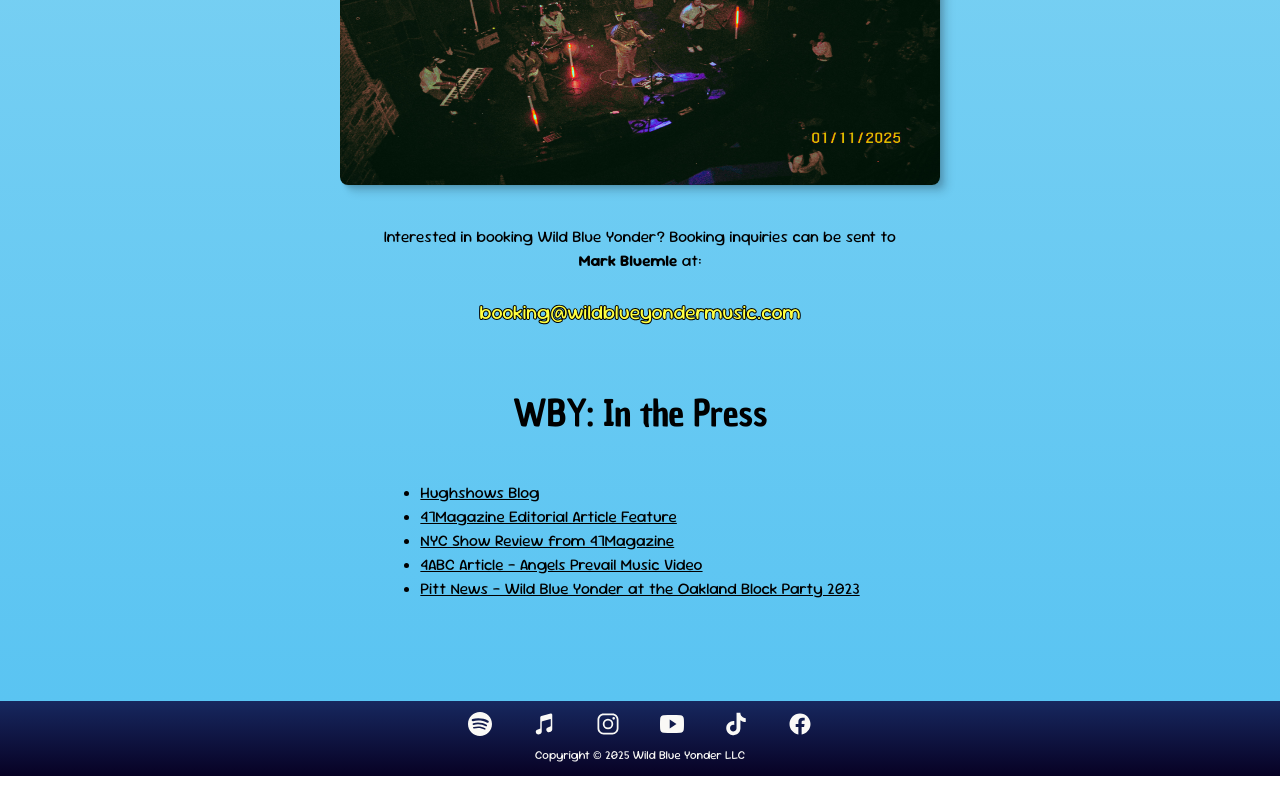
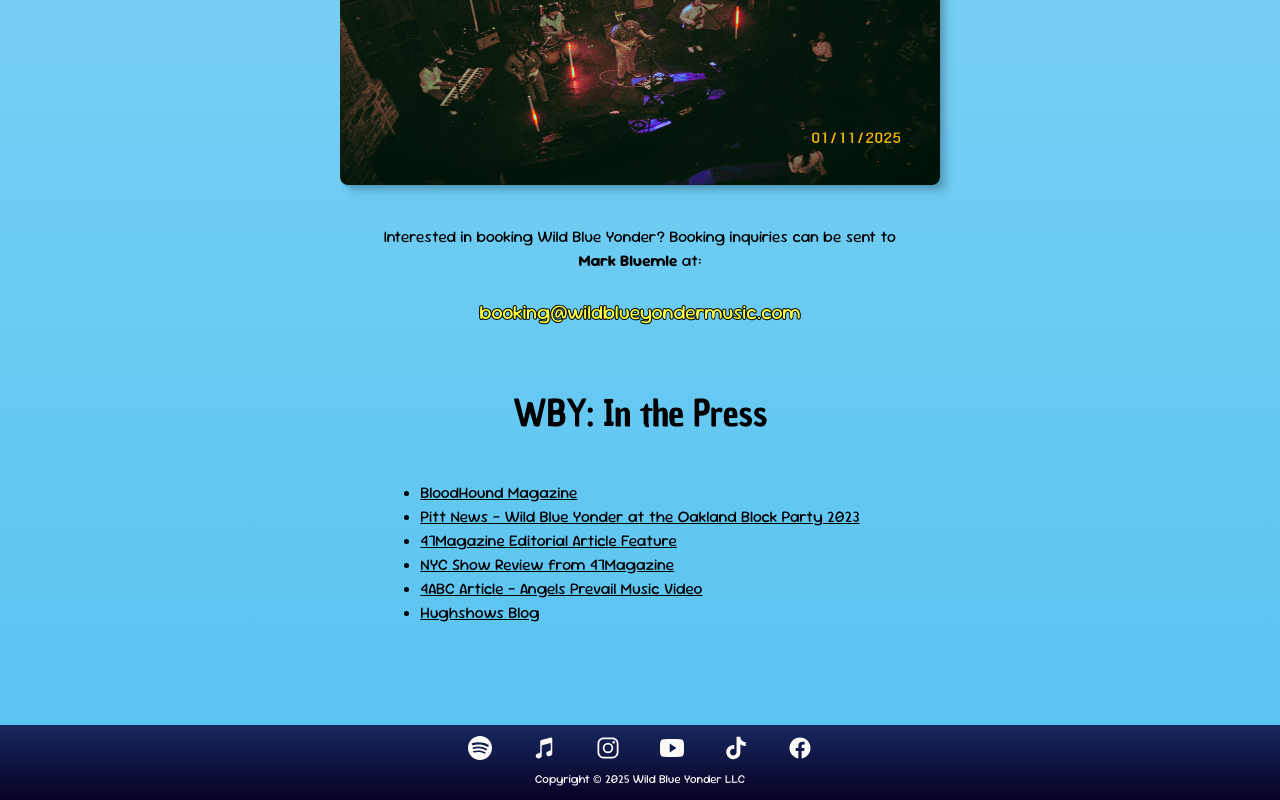
Before and after one commit to danielkurtsawyer/wild-blue-yonder, a React (Vite) app in the folder wild-blue-yonder-website/: page /about in a window 1280 px wide. Shown: the part 1648-2448 px from the top of the page. Before the commit the page ends 2424 px from the top, so only its background shows below. Built offline with nearby package versions, Linux system fonts and the light colour scheme.

Commit message:
Update Press links list

```diff
--- a/wild-blue-yonder-website/src/pages/About/press.js
+++ b/wild-blue-yonder-website/src/pages/About/press.js
@@ -1,7 +1,11 @@
 const press = [
   {
-    title: "Hughshows Blog",
-    link: "https://www.hughshows.com/blog/first-last-wild-blue-yonder/",
+    title: "BloodHound Magazine",
+    link: "https://www.bloodhoundmag.com/post/band-spotlight-into-the-wild-blue-yonder",
+  },
+  {
+    title: "Pitt News - Wild Blue Yonder at the Oakland Block Party 2023",
+    link: "https://pittnews.com/article/182412/arts-and-entertainment/its-up-to-us-to-keep-it-alive-oakland-block-party-showcases-pitts-local-music-scene/",
   },
   {
     title: "47Magazine Editorial Article Feature",
@@ -16,8 +20,8 @@ const press = [
     link: "https://www.wtae.com/article/project-community-woodland-hills-students-respond-to-violence-with-song-angels-prevail/27797658",
   },
   {
-    title: "Pitt News - Wild Blue Yonder at the Oakland Block Party 2023",
-    link: "https://pittnews.com/article/182412/arts-and-entertainment/its-up-to-us-to-keep-it-alive-oakland-block-party-showcases-pitts-local-music-scene/",
+    title: "Hughshows Blog",
+    link: "https://www.hughshows.com/blog/first-last-wild-blue-yonder/",
   },
 ];
 
```
